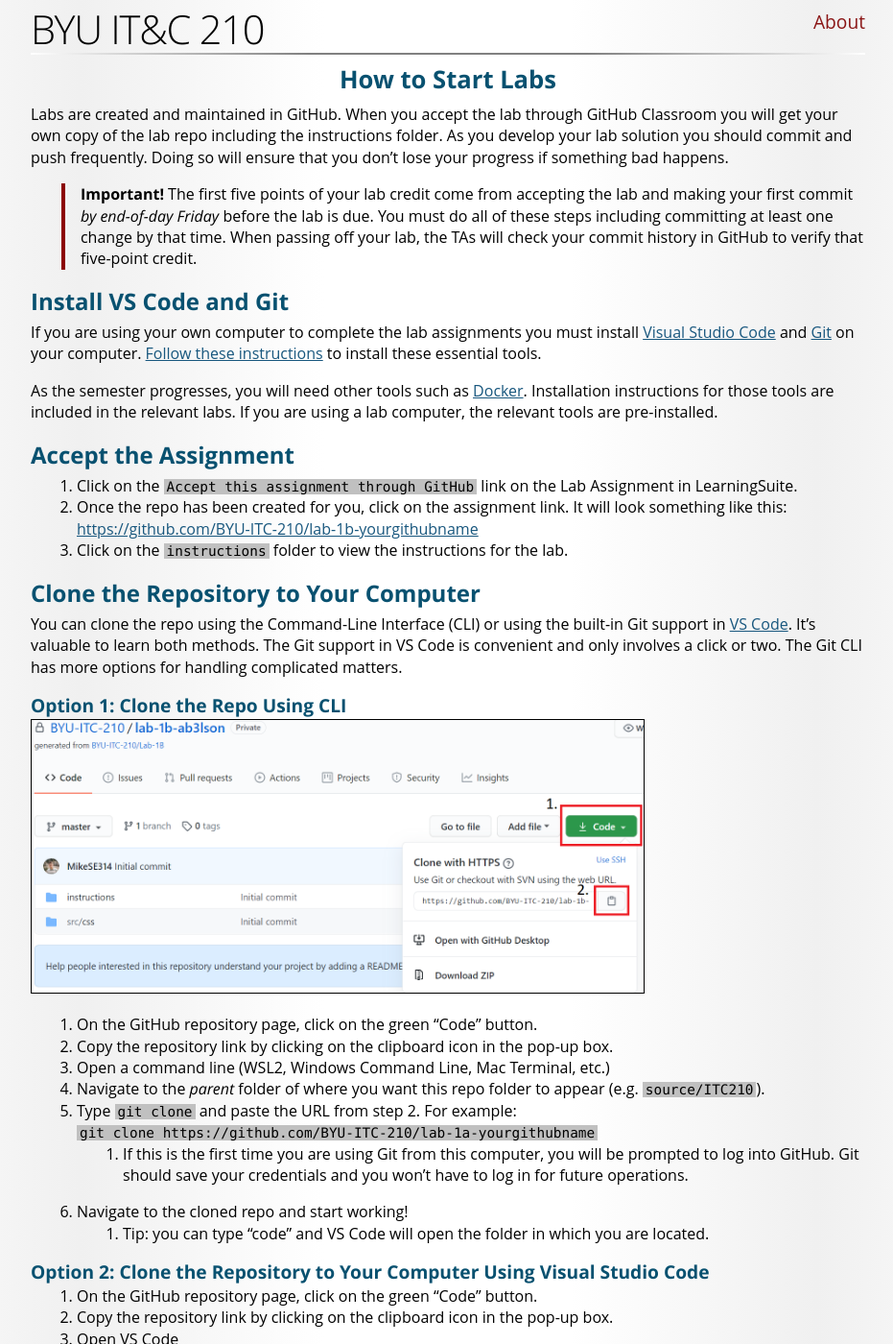
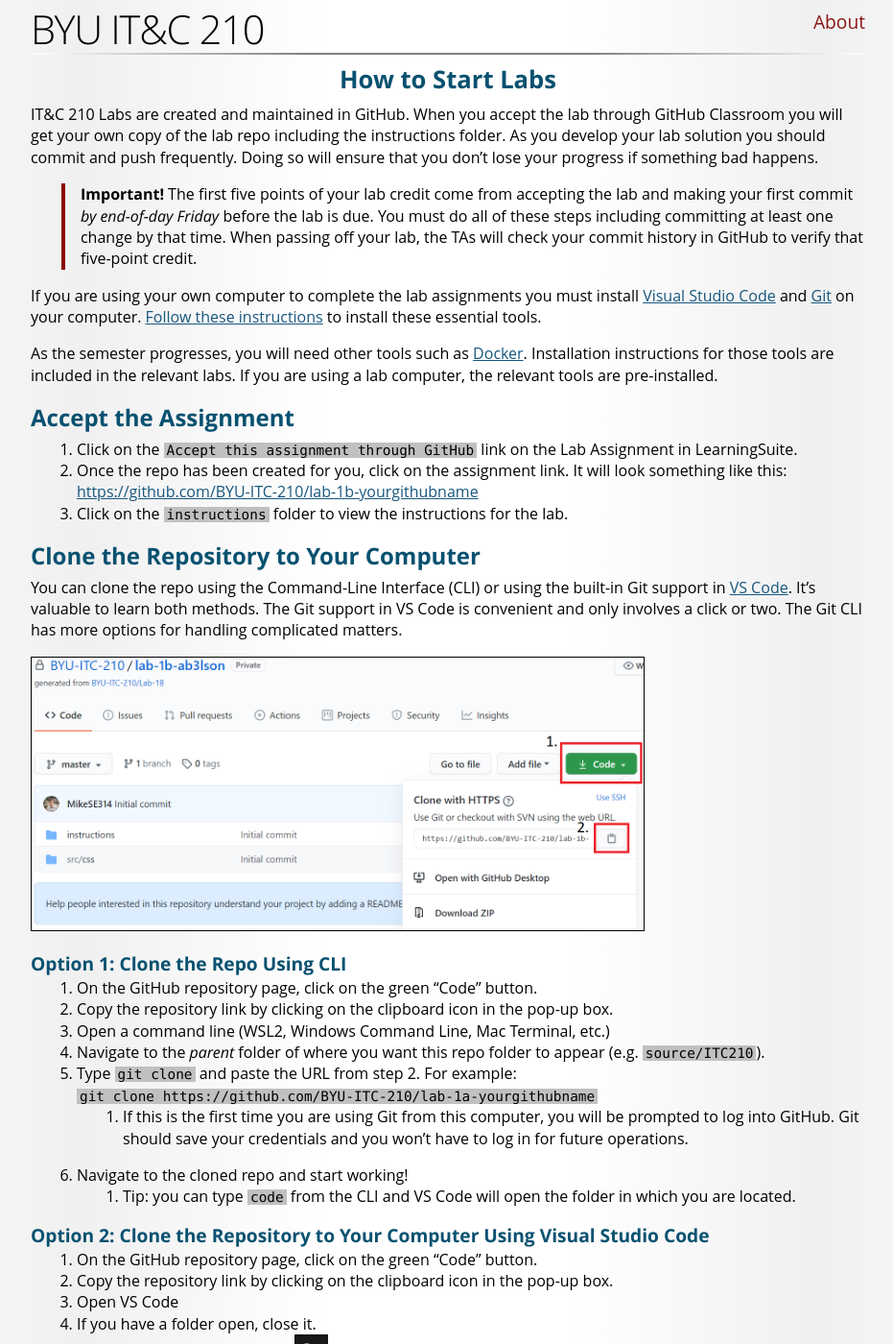
Before and after one commit to BYU-ITC-210/BYU-ITC-210.github.io, a Jekyll site: the page built from LabStart.md, in a window 1280 px wide and 1400 px high. Shown: the whole window at 96% size, without its empty margins (173-1104 px from the left). Built offline with Jekyll 4.4.1, drawn with Linux system fonts in a browser that asks for light colours; some web fonts are replaced; some of the changed text lies outside the part shown.

Commit message:
Update to LabStart

```diff
--- a/LabStart.md
+++ b/LabStart.md
@@ -1,11 +1,9 @@
 ---
 title: How to Start Labs
 ---
-Labs are created and maintained in GitHub. When you accept the lab through GitHub Classroom you will get your own copy of the lab repo including the instructions folder. As you develop your lab solution you should commit and push frequently. Doing so will ensure that you don't lose your progress if something bad happens.
+IT&C 210 Labs are created and maintained in GitHub. When you accept the lab through GitHub Classroom you will get your own copy of the lab repo including the instructions folder. As you develop your lab solution you should commit and push frequently. Doing so will ensure that you don't lose your progress if something bad happens.
 
 > **Important!** The first five points of your lab credit come from accepting the lab and making your first commit *by end-of-day Friday* before the lab is due. You must do all of these steps including committing at least one change by that time. When passing off your lab, the TAs will check your commit history in GitHub to verify that five-point credit.
-
-## Install VS Code and Git
 
 If you are using your own computer to complete the lab assignments you must install [Visual Studio Code](https://code.visualstudio.com) and [Git](https://git-scm.com/) on your computer. [Follow these instructions](InstallCodeAndGit) to install these essential tools.
 
@@ -21,9 +19,9 @@
 
 You can clone the repo using the Command-Line Interface (CLI) or using the built-in Git support in [VS Code](https://code.visualstudio.com/). It's valuable to learn both methods. The Git support in VS Code is convenient and only involves a click or two. The Git CLI has more options for handling complicated matters.
 
+![Clone-Screenshot](/images/Clone-Github.png){: style="max-width: 40em; border: 1px solid black;"}
+
 ### Option 1: Clone the Repo Using CLI
-
-![Clone-Screenshot](/images/Clone-Github.png){: style="max-width: 40em; border: 1px solid black;"}
 
 1. On the GitHub repository page, click on the green "Code" button.
 2. Copy the repository link by clicking on the clipboard icon in the pop-up box.
@@ -33,7 +31,7 @@
 `git clone https://github.com/BYU-ITC-210/lab-1a-yourgithubname`
     1. If this is the first time you are using Git from this computer, you will be prompted to log into GitHub. Git should save your credentials and you won't have to log in for future operations.
 6. Navigate to the cloned repo and start working!
-    1. Tip: you can type "code" and VS Code will open the folder in which you are located.
+    1. Tip: you can type `code` from the CLI and VS Code will open the folder in which you are located.
 
 ### Option 2: Clone the Repository to Your Computer Using Visual Studio Code
 
```
Also changed, not shown: other parts of LabStart.md (+2 -2 lines).
